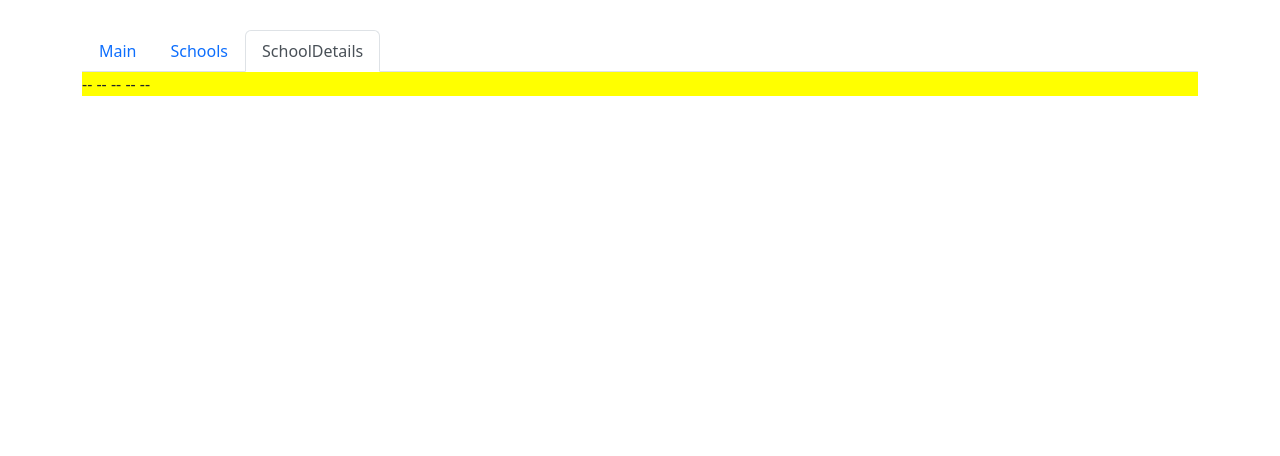
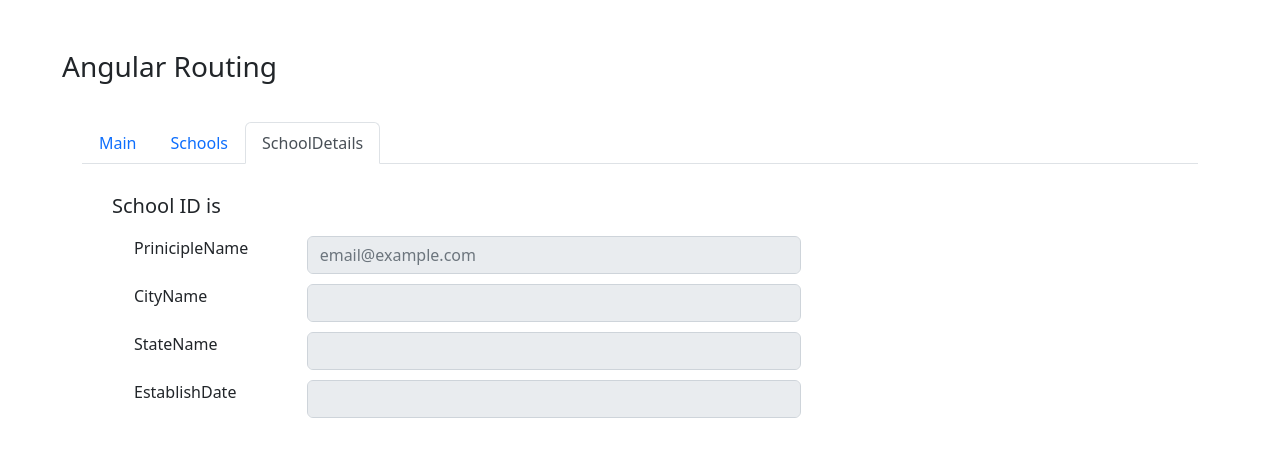
Before and after one commit to madanpatakota/Angular_Routing_BatchFour, an Angular app: page /schooldetails in a window 1280 px wide. Shown: the top 456 px of the page. Built offline with nearby package versions, Linux system fonts and the light colour scheme.

Commit message:
School Details

```diff
--- a/src/app/app.component.html
+++ b/src/app/app.component.html
@@ -1,3 +1,9 @@
+
+
+<div class="row" style="margin-left:50px;margin-top:50px">
+   <h3>Angular Routing</h3>
+</div>
+
 <div class="container" style="margin-top: 30px">
   <ul class="nav nav-tabs">
     <li>
--- a/src/app/main/main.component.html
+++ b/src/app/main/main.component.html
@@ -1 +1,5 @@
-<p>main works!</p>
+
+
+<div style="margin:30px">
+    Angular routing concepts
+</div>
--- a/src/app/schools/school-details/school-details.component.html
+++ b/src/app/schools/school-details/school-details.component.html
@@ -1,7 +1,63 @@
 <!-- <p>school-details works!</p> -->
 
-<p style="background-color: yellow">
+<!-- <p style="background-color: yellow">
   {{ schoolDetails?.SchoolID }} -- {{ schoolDetails?.PrinicipleName }} --
   {{ schoolDetails?.CityName }} -- {{ schoolDetails?.StateName }} --
   {{ schoolDetails?.studentsCount }} -- {{ schoolDetails?.EstablishDate }}
-</p>
+</p> -->
+
+<form style="margin: 30px">
+  <div class="row">
+    <h5>School ID is {{ schoolDetails?.SchoolID }}</h5>
+  </div>
+  <div class="form-group row" style="margin: 10px">
+    <div class="col-md-2"><label>PrinicipleName</label></div>
+
+    <div class="col-md-6">
+      <input
+        class="form-control"
+        type="text"
+        name="email"
+        placeholder="email@example.com"
+        [value]="schoolDetails?.PrinicipleName"
+        disabled
+      />
+    </div>
+  </div>
+  <div class="form-group row" style="margin: 10px">
+    <div class="col-md-2"><label>CityName</label></div>
+    <div class="col-md-6">
+      <input
+        class="form-control"
+        type="text"
+        name="password"
+        [value]="schoolDetails?.CityName"
+        disabled
+      />
+    </div>
+  </div>
+  <div class="form-group row" style="margin: 10px">
+    <div class="col-md-2"><label>StateName</label></div>
+    <div class="col-md-6">
+      <input
+        class="form-control"
+        type="text"
+        name="password"
+        [value]="schoolDetails?.StateName"
+        disabled
+      />
+    </div>
+  </div>
+  <div class="form-group row" style="margin: 10px">
+    <div class="col-md-2"><label>EstablishDate</label></div>
+    <div class="col-md-6">
+      <input
+        class="form-control"
+        type="text"
+        name="password"
+        [value]="schoolDetails?.EstablishDate"
+        disabled
+      />
+    </div>
+  </div>
+</form>
--- a/src/app/schools/schools.component.html
+++ b/src/app/schools/schools.component.html
@@ -70,4 +70,4 @@
 <button class="btn btn-primary" (click)="evtUpdateUserEmailtoAdmin()"> Update user email to admin</button>
 
 <!-- schooldetails -->
-<router-outlet></router-outlet>
+<!-- <router-outlet></router-outlet> -->
--- a/src/app/schools/schools.component.ts
+++ b/src/app/schools/schools.component.ts
@@ -27,12 +27,12 @@ export class SchoolsComponent implements OnInit {
 
   evtNavigation(ID:string){
     //First approach
-     // this.router.navigate(["/schooldetails",ID]);
+    // this.router.navigate(["/schooldetails",ID]);
      //Second approach
      //this.router.navigate(["/schooldetails"], { queryParams : { SID : ID}});
      console.log(this.activeRouter);
+    //  this.router.navigate(["/schooldetails"], { fragment : ID , relativeTo  : this.activeRouter});
      this.router.navigate(["/schooldetails"], { fragment : ID , relativeTo  : this.activeRouter});
-     this.router.navigate(["schooldetails"], { fragment : ID , relativeTo  : this.activeRouter});
     //  http://localhost:4200/schools/schooldetails#School-3
     //http://localhost:4200/schools  --- more
     //http://localhost:4200/schooldetails#School-3
```
